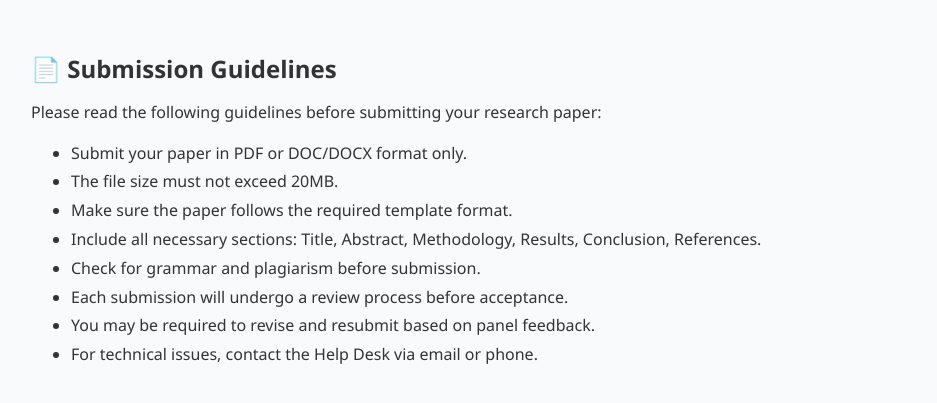
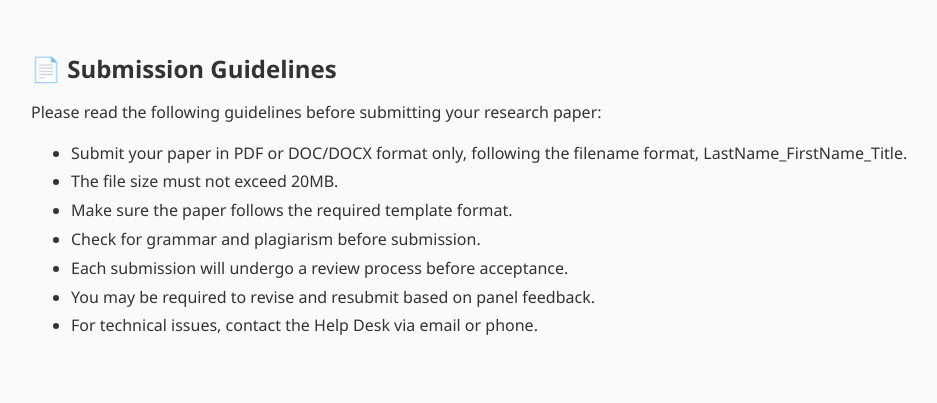
Before and after one commit to shmartin/mit111-studentmodule, a Django app: template studentmodule/submission/templates/submission/guidelines.html in a window 1280 px wide. Shown: the part 253-656 px from the top of the page, without its empty margins (109-1046 px from the left). Run offline with Django 5.2, Linux system fonts and the light colour scheme; the template is opened without the code that fills it, so the values that code supplies are empty.

Commit message:
Update guidelines.html

```diff
--- a/studentmodule/submission/templates/submission/guidelines.html
+++ b/studentmodule/submission/templates/submission/guidelines.html
@@ -64,8 +64,8 @@
       </div>
     </div>
     <nav>
-      <a href="{% url 'student_home' %}">Home</a>
-      <a href="{% url 'submission_guidelines' %}">Guidelines</a>
+      <a href="{% url 'submission' %}">Home</a>
+      <a href="{% url 'guidelines' %}">Guidelines</a>
       <a href="#">Help</a>
     </nav>
   </header>
@@ -74,10 +74,9 @@
     <h2>📄 Submission Guidelines</h2>
     <p>Please read the following guidelines before submitting your research paper:</p>
     <ul>
-      <li>Submit your paper in PDF or DOC/DOCX format only.</li>
+      <li>Submit your paper in PDF or DOC/DOCX format only, following the filename format, LastName_FirstName_Title.</li>
       <li>The file size must not exceed 20MB.</li>
       <li>Make sure the paper follows the required template format.</li>
-      <li>Include all necessary sections: Title, Abstract, Methodology, Results, Conclusion, References.</li>
       <li>Check for grammar and plagiarism before submission.</li>
       <li>Each submission will undergo a review process before acceptance.</li>
       <li>You may be required to revise and resubmit based on panel feedback.</li>
```
